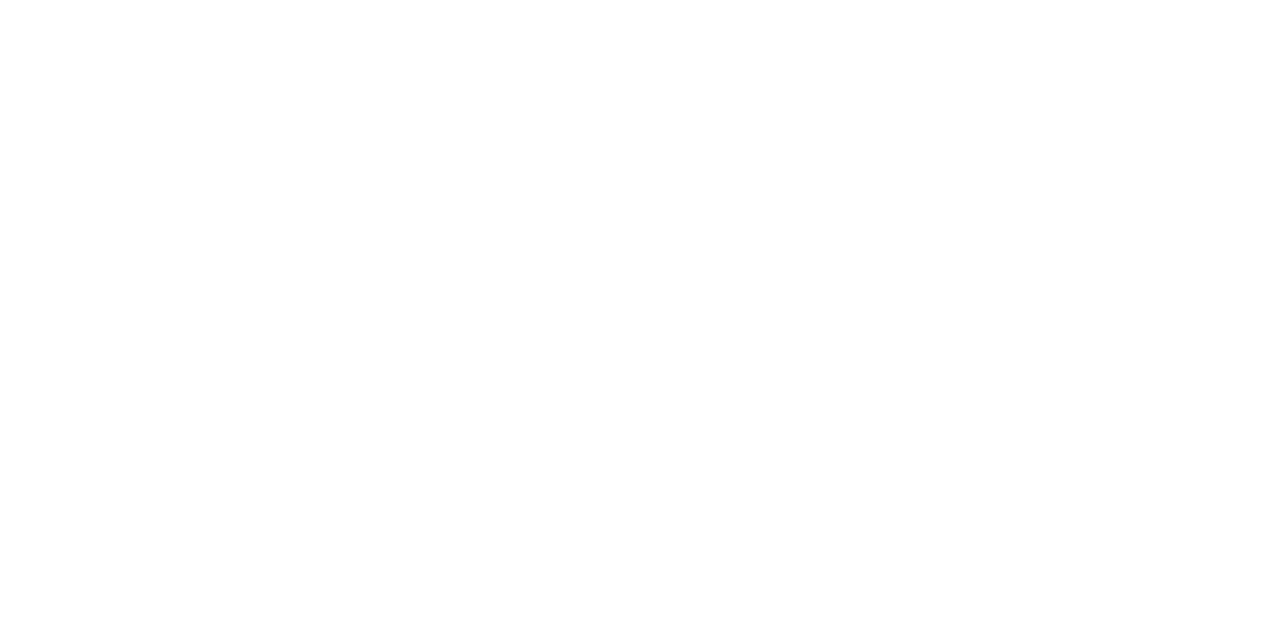
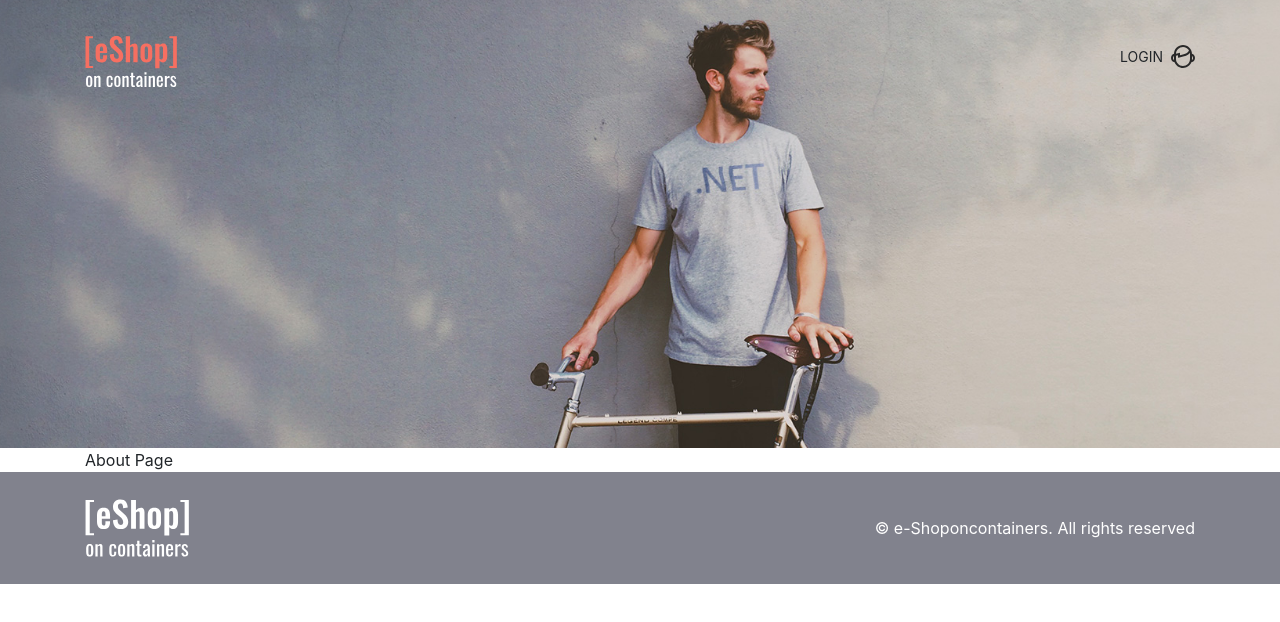
Before and after one commit to nhatthai/react-eshop-typescript, a React (Create React App) app: page /about in a window 1280 px wide. Before the commit this address had no page. Shown: the top 622 px of the page. Built offline with nearby package versions, Linux system fonts and the light colour scheme.

Commit message:
Update Router

```diff
--- a/src/App.tsx
+++ b/src/App.tsx
@@ -2,13 +2,27 @@
 import './App.scss';
 import { Header } from './components/Header';
 import { Footer } from './components/Footer';
-import { CatalogPage } from './pages/';
+import { CatalogPage, OrderPage, AboutPage } from './pages/';
+import {
+  BrowserRouter,
+  Routes,
+  Route,
+} from "react-router-dom";
+
 
 function App() {
   return (
     <div>
       <Header />
-      <CatalogPage />
+      <BrowserRouter>
+        <Routes>
+          <Route path="/" element={<CatalogPage />}>
+            <Route index element={<CatalogPage />} />
+          </Route>
+          <Route path="/orders" element={<OrderPage />} />
+          <Route path="/about" element={<AboutPage />} />
+        </Routes>
+      </BrowserRouter>
       <Footer />
     </div>
   );
--- a/src/index.tsx
+++ b/src/index.tsx
@@ -4,12 +4,6 @@
 import App from './App';
 import reportWebVitals from './reportWebVitals';
 import { Auth0Provider } from "@auth0/auth0-react";
-import { CatalogPage, OrderPage } from './pages';
-import {
-  BrowserRouter,
-  Routes,
-  Route,
-} from "react-router-dom";
 
 const root = ReactDOM.createRoot(
   document.getElementById('root') as HTMLElement
@@ -19,14 +13,7 @@
     domain={process.env.REACT_APP_AUTH0_DOMAIN}
     clientId={process.env.REACT_APP_AUTH0_CLIENTID}
     redirectUri={window.location.origin}>
-    <BrowserRouter>
-        <Routes>
-          <Route path="/" element={<App />}>
-            <Route index element={<CatalogPage />} />
-          </Route>
-          <Route path="/orders" element={<OrderPage />} />
-        </Routes>
-    </BrowserRouter>
+    <App />
   </Auth0Provider>
 );
 
--- /dev/null
+++ b/src/pages/about/AboutPage.tsx
@@ -0,0 +1,7 @@
+export function AboutPage() {
+    return (
+        <div className="container">
+            About Page
+        </div>
+    )
+}
--- a/src/pages/index.ts
+++ b/src/pages/index.ts
@@ -1,2 +1,3 @@
 export * from './catalog/CatalogPage';
 export * from './order/OrderPage';
+export * from './about/AboutPage';
--- a/src/pages/order/OrderPage.tsx
+++ b/src/pages/order/OrderPage.tsx
@@ -1,6 +1,4 @@
 import { useState, useEffect } from 'react';
-import { Footer } from "../../components/Footer";
-import { Header } from "../../components/Header";
 import { Link } from "react-router-dom";
 import "./styles.scss";
 import { apiService } from '../../utils/api';
@@ -35,7 +33,6 @@
 
   return (
     <>
-      <Header />
       <div className="esh-orders">
         <div className="container">
           <h1 className="mb-4 mt-5">Order List</h1>
@@ -85,7 +82,6 @@
           </div>
         </div>
       </div>
-      <Footer />
     </>
   );
 }
```
